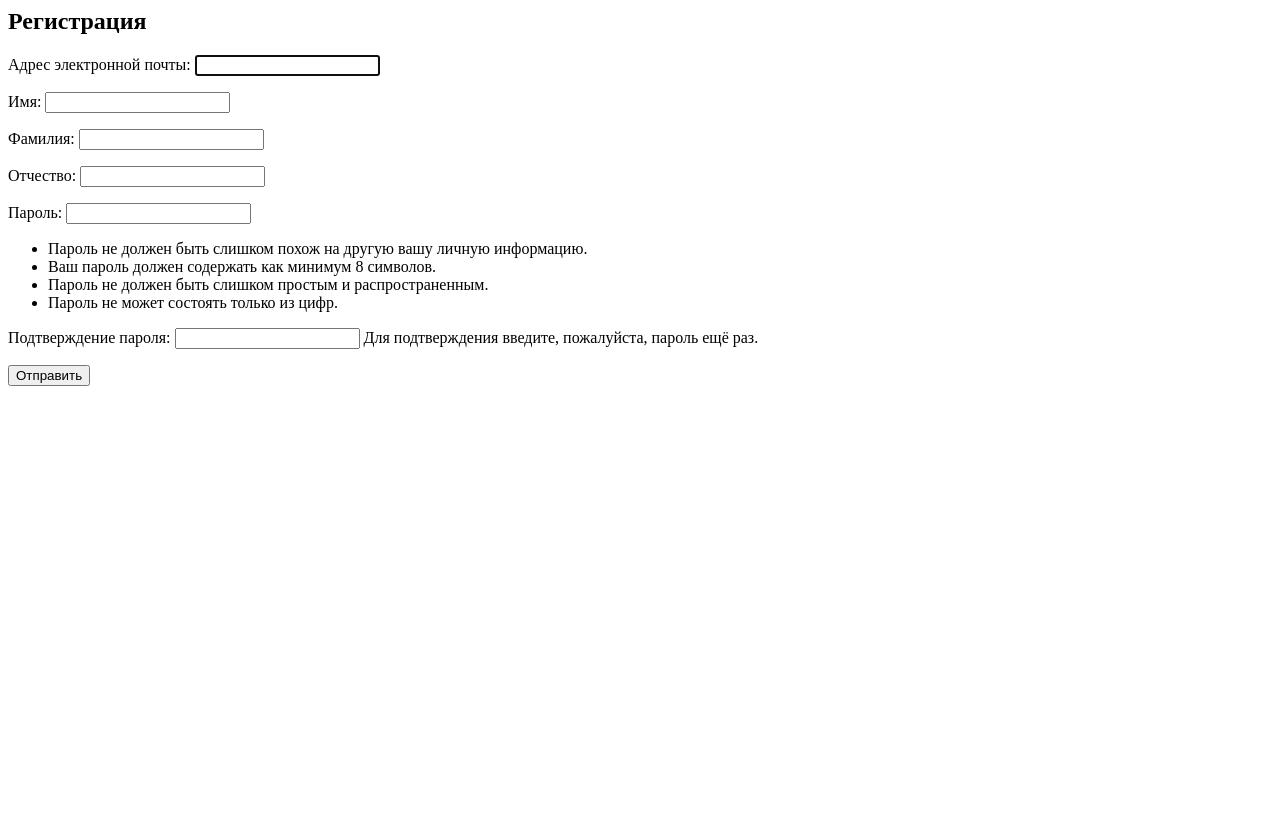
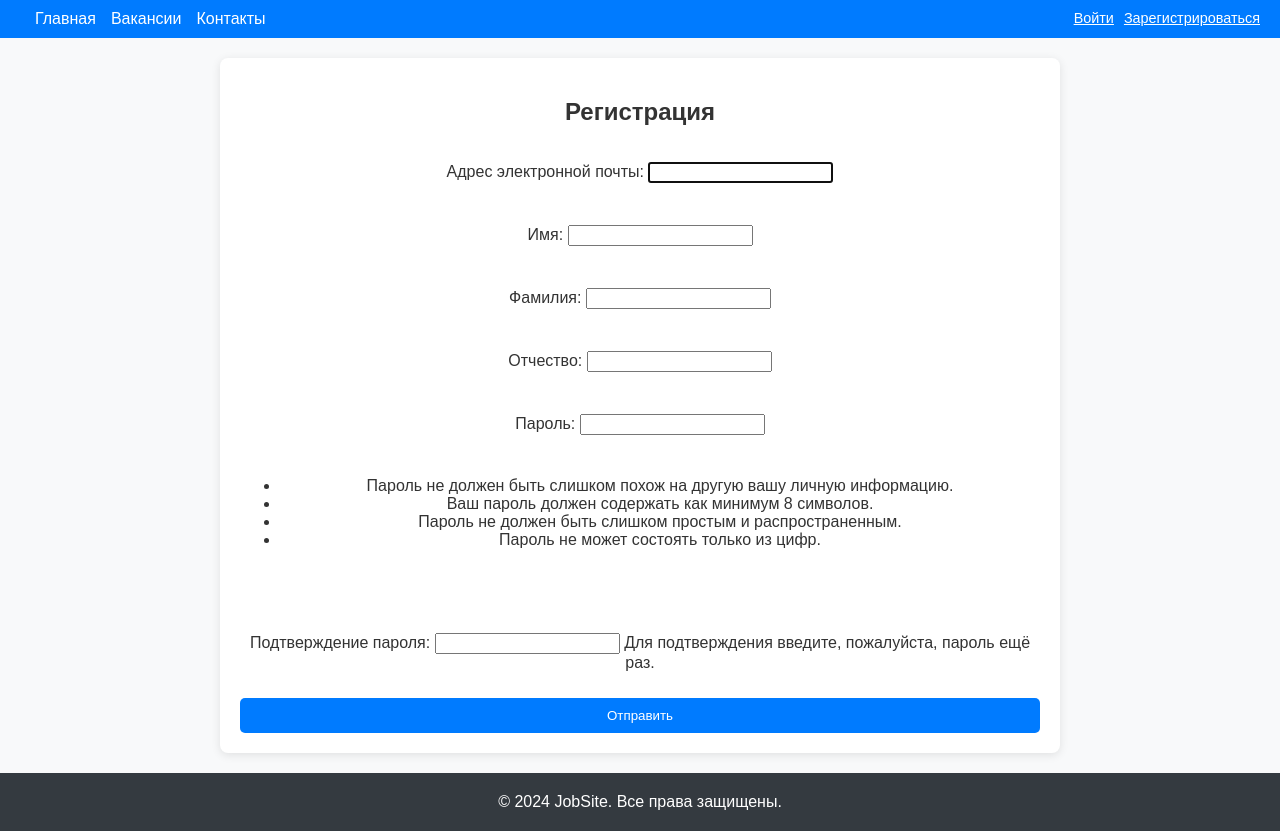
Before and after one commit to AberQ/HR-WEBSITE, a Django app: page /registration/ in a window 1280 px wide. Before the commit the page ends 386 px from the top, so only its background shows below. Run offline with Django 5.2, Linux system fonts and the light colour scheme.

Commit message:
Доработка внешнего вида страницы регистрации

```diff
--- a/backend/templates/signup.html
+++ b/backend/templates/signup.html
@@ -1,8 +1,80 @@
+{% load static %}
+
+<!DOCTYPE html>
+<html lang="ru">
+<head>
+    <meta charset="UTF-8">
+    <meta name="viewport" content="width=device-width, initial-scale=1.0">
+    <title>Регистрация - JobSite</title>
+    <link rel="stylesheet" href="{% static 'css/styles.css' %}">
+    <style>
+        main {
+            max-width: 800px; /* Максимальная ширина основного контента */
+            margin: 20px auto; /* Центрирование контента с отступами сверху и снизу */
+            padding: 20px; /* Внутренние отступы */
+            background-color: #ffffff; /* Цвет фона для основного контента */
+            border-radius: 8px; /* Скругленные углы */
+            box-shadow: 0 2px 10px rgba(0, 0, 0, 0.1); /* Тень под контентом */
+        }
+
+        h2 {
+            text-align: center; /* Выравнивание заголовка по центру */
+        }
+
+        form {
+            display: flex;
+            flex-direction: column; /* Вертикальное размещение элементов формы */
+            gap: 10px; /* Отступ между элементами формы */
+        }
+
+        button {
+            padding: 10px; /* Внутренние отступы для кнопки */
+            background-color: #007BFF; /* Цвет фона кнопки */
+            color: white; /* Цвет текста */
+            border: none; /* Убираем границу */
+            border-radius: 5px; /* Скругленные углы */
+            cursor: pointer; /* Курсор при наведении */
+            transition: background-color 0.3s; /* Плавный переход цвета */
+        }
+
+        button:hover {
+            background-color: #0056b3; /* Цвет при наведении */
+        }
+
+        .message {
+            text-align: center; /* Выравнивание сообщений по центру */
+            margin: 20px 0; /* Отступы для сообщения */
+        }
+    </style>
+</head>
+<body>
+
+    <!-- Шапка сайта -->
+    <header>
+        <nav>
+            <ul class="nav-links">
+                <li><a href="/">Главная</a></li>
+                <li><a href="/vacancies">Вакансии</a></li>
+                <li><a href="/contact">Контакты</a></li>
+            </ul>
+            <div class="user-info">
+                {% if user.is_authenticated %}
+                    <p>Вы вошли по почте <strong>{{ user.email }}</strong></p>
+                    <a href="/logout" class="button">Выйти</a>
+                {% else %}
+                    <a href="/login" class="button">Войти</a>
+                    <a href="/signup" class="button">Зарегистрироваться</a>
+                {% endif %}
+            </div>
+        </nav>
+    </header>
+
+    <!-- Основной контент -->
+    <main>
         <h2>Регистрация</h2>
 
         {% if user.is_authenticated %}
-  <p>Вы вошли как {{ user.email }}.</p>
-
+            <p class="message">Вы вошли как {{ user.email }}.</p>
         {% else %}
             <form method="post">
                 {% csrf_token %}
@@ -10,3 +82,12 @@
                 <button type="submit">Отправить</button>
             </form>
         {% endif %}
+    </main>
+
+    <!-- Подвал сайта -->
+    <footer>
+        <p>&copy; 2024 JobSite. Все права защищены.</p>
+    </footer>
+
+</body>
+</html>
```
Lines whose indentation alone changed are shown as unchanged.
